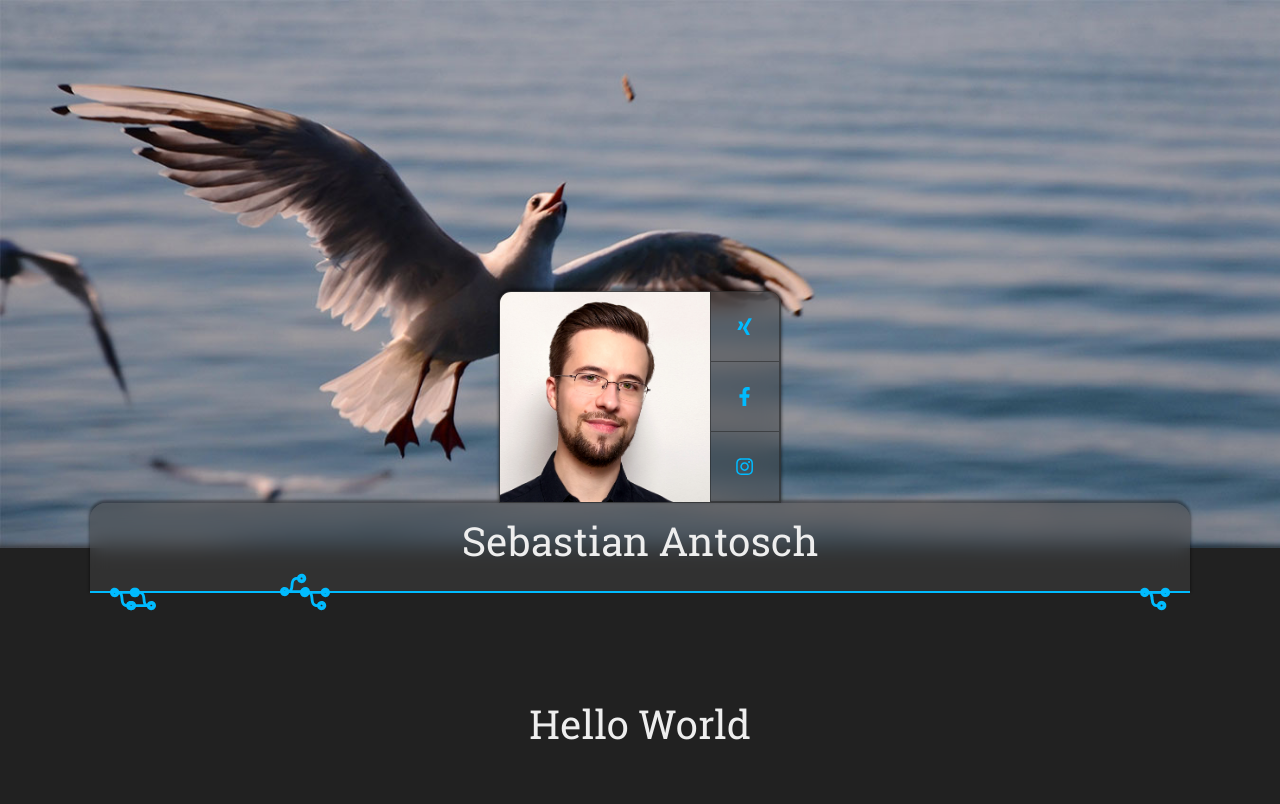
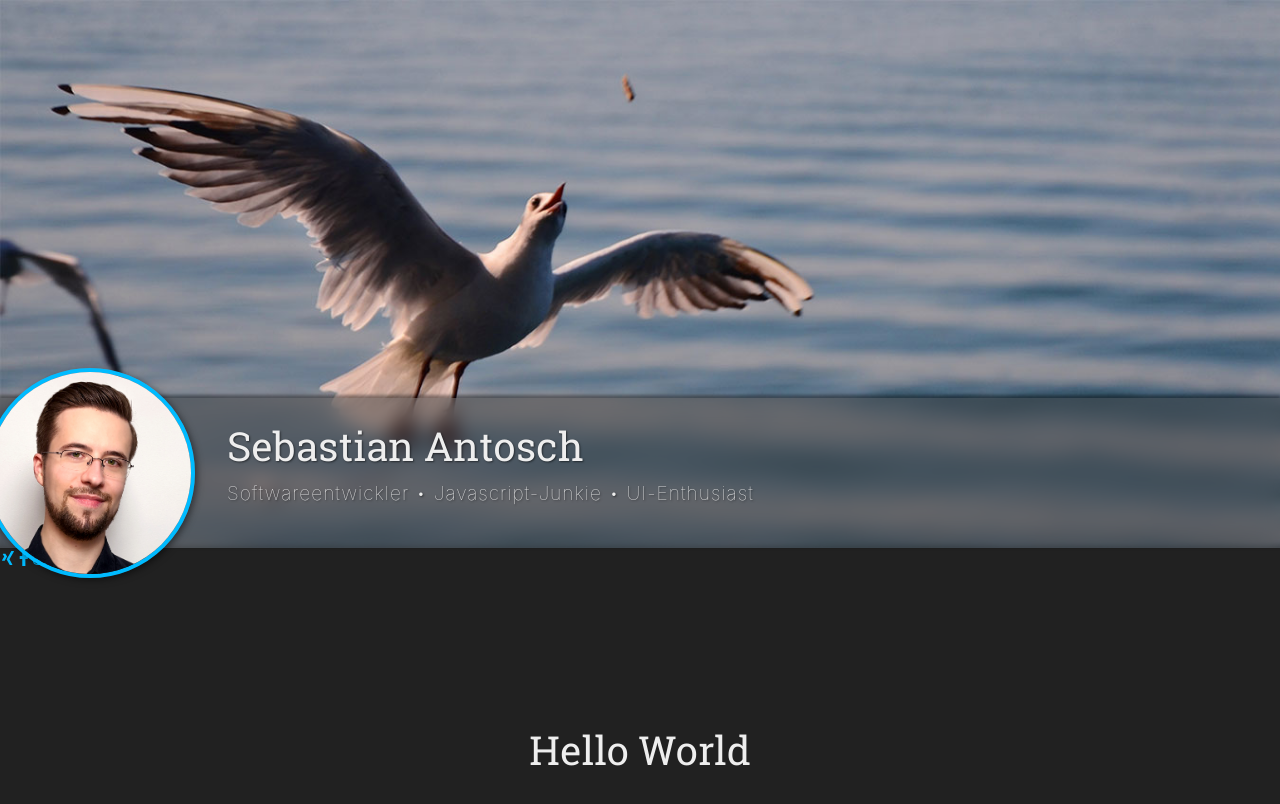
Before and after one commit to santosch/website2023, a Next.js app: page / in a window 1280 px wide. Shown: the top 804 px of the page. Built offline with nearby package versions, Linux system fonts and the light colour scheme.

Commit message:
clean up header

```diff
--- a/src/components/Hero/Hero.module.scss
+++ b/src/components/Hero/Hero.module.scss
@@ -1,7 +1,6 @@
-$glassHeight: 210px;
-$bottomGlassHeight: 90px;
-$offset: $bottomGlassHeight / 2;
-$border: 1px solid rgba(33, 33, 33, 0.5);
+$glassHeight: 150px;
+$imageSize: 210px;
+$border: 4px solid var(--highlight);
 
 @mixin glassify() {
   background-color: rgba(66, 66, 66, 0.5);
@@ -19,8 +18,6 @@ $border: 1px solid rgba(33, 33, 33, 0.5);
   display: flex;
   flex-direction: column;
   justify-content: flex-end;
-  margin-bottom: $offset;
-
   box-shadow: inset 0px -18px 5px -15px rgba(0, 0, 0, 0.5);
 }
 
@@ -28,107 +25,47 @@ $border: 1px solid rgba(33, 33, 33, 0.5);
   @include glassify();
   box-sizing: content-box;
   height: $glassHeight;
-  border-radius: 12px 12px 0 0;
-  overflow: hidden;
-
-  margin-right: auto;
-  margin-left: auto;
-
   display: flex;
-  position: relative;
-  z-index: 1;
-  border: $border;
-}
-
-.bottomGlass {
-  @include glassify();
-  height: $bottomGlassHeight;
-  border-bottom: 2px solid var(--highlight);
-  border-radius: 16px 16px 0 0;
-
-  width: var(--max-width);
-  max-width: 100%;
-  margin-right: auto;
-  margin-left: auto;
-  margin-bottom: - $offset;
-
-  display: flex;
-  align-items: center;
-  justify-content: center;
-  padding: 1rem 2rem;
   position: relative;
 }
 
-.branch1,
-.branch2,
-.branch3,
-.branch4,
-.branch5 {
-  position: absolute;
-  bottom: -23px;
-  transform: rotate(90deg);
-  font-size: 30px;
-  color: var(--highlight);
+.container {
+  width: var(--max-width);
+  max-width: 100%;
+  margin: 0 auto;
+  position: relative;
+  display: flex;
 }
 
-.branch1 {
-  left: 20px;
-}
-
-.branch2 {
-  transform: rotate(90deg) scale(-1, -1);
-  left: 36px;
-}
-
-.branch3 {
-  transform: scale(1, -1) rotate(90deg) ;
-  left: 190px;
-  bottom: -9px;
-}
-
-.branch4 {
-  left: 210px;
-}
-
-.branch5 {
-  left: auto;
-  right: 20px;
-}
-
-.social {
-  width: $glassHeight / 3;
-  flex: 0 0 $glassHeight / 3;
-  display: flex;
-  flex-direction: column;
-  align-items: stretch;
-  border-right: $border;
-  border-left: $border;
-}
-
-.socialIcon {
-  flex: 1 1 $glassHeight / 3;
-  background-color: transparent;
-  transition: 0.3s background-color, 0.3s color;
-  display: flex;
-  align-items: center;
-  justify-content: center;
-  font-size: 1.2em;
-  border-bottom: $border;
-
-  &:hover,
-  &:active {
-    background-color: rgba(66, 66, 66, 0.5);
-  }
+.photoContainer {
+  flex: 0 0 auto;
+  margin-left: - $imageSize / 2;
+  margin-top: - ($imageSize - $glassHeight) / 2;
+  position: relative;
+  z-index: 1;
 }
 
 .photo {
-  flex: 0 0 $glassHeight;
+  display: block;
+  border-radius: 50%;
+  border: $border;
+  box-shadow: 2px 2px 7px rgba(0, 0, 0, 0.5);
 }
 
-.container {
-  max-width: var(--max-width);
-  margin: 0 auto;
-  background-color: var(--background-light);
-  z-index: 1;
-  position: relative;
+.headlineContainer {
+  flex: 1 1 auto;
+  padding: 1rem 2rem;
 }
+
+.headline {
+  margin-bottom: 0;
+  text-shadow: 1px 1px 2px rgba(0, 0, 0, 0.5);
+}
+
+.subheadline {
+  font-size: 1.2rem;
+  font-family: var(--font-default);
+  font-weight: lighter;
+  letter-spacing: 1px;
+  text-shadow: 1px 1px 2px rgba(0, 0, 0, 0.5);
+}
--- a/src/components/Hero/Hero.tsx
+++ b/src/components/Hero/Hero.tsx
@@ -1,19 +1,33 @@
 import styles from "./Hero.module.scss";
 import Image from "next/image";
-import {FaCodeBranch, FaFacebookF, FaInstagram, FaXing} from "react-icons/fa";
+import {FaFacebookF, FaInstagram, FaXing} from "react-icons/fa";
 
 export default function Hero(): JSX.Element {
     return (
         <header>
             <div className={styles.image}>
                 <div className={styles.glass}>
-                    <div className={styles.photo}>
+                    <div className={styles.container}>
+                        <div className={styles.photoContainer}>
                             <Image
                                 src="/assets/images/sebastian-antosch.jpg"
                                 alt=""
                                 width="210"
                                 height="210"
+                                className={styles.photo}
                             />
+                        </div>
+                        <div className={styles.headlineContainer}>
+                            <h1 className={styles.headline}>
+                                Sebastian Antosch
+                            </h1>
+                            <h2 className={styles.subheadline}>
+                                Softwareentwickler • Javascript-Junkie • UI-Enthusiast
+                            </h2>
+                        </div>
+                    </div>
+
+                </div>
             </div>
             <div className={styles.social}>
                 <a
@@ -44,18 +58,6 @@ export default function Hero(): JSX.Element {
                     <FaInstagram/>
                 </a>
             </div>
-                </div>
-                <div className={styles.bottomGlass}>
-                    <h1>
-                        Sebastian Antosch
-                    </h1>
-                    <FaCodeBranch className={styles.branch1} />
-                    <FaCodeBranch className={styles.branch2} />
-                    <FaCodeBranch className={styles.branch3} />
-                    <FaCodeBranch className={styles.branch4} />
-                    <FaCodeBranch className={styles.branch5} />
-                </div>
-            </div>
         </header>
     );
 }
```
Lines whose indentation alone changed are shown as unchanged.
